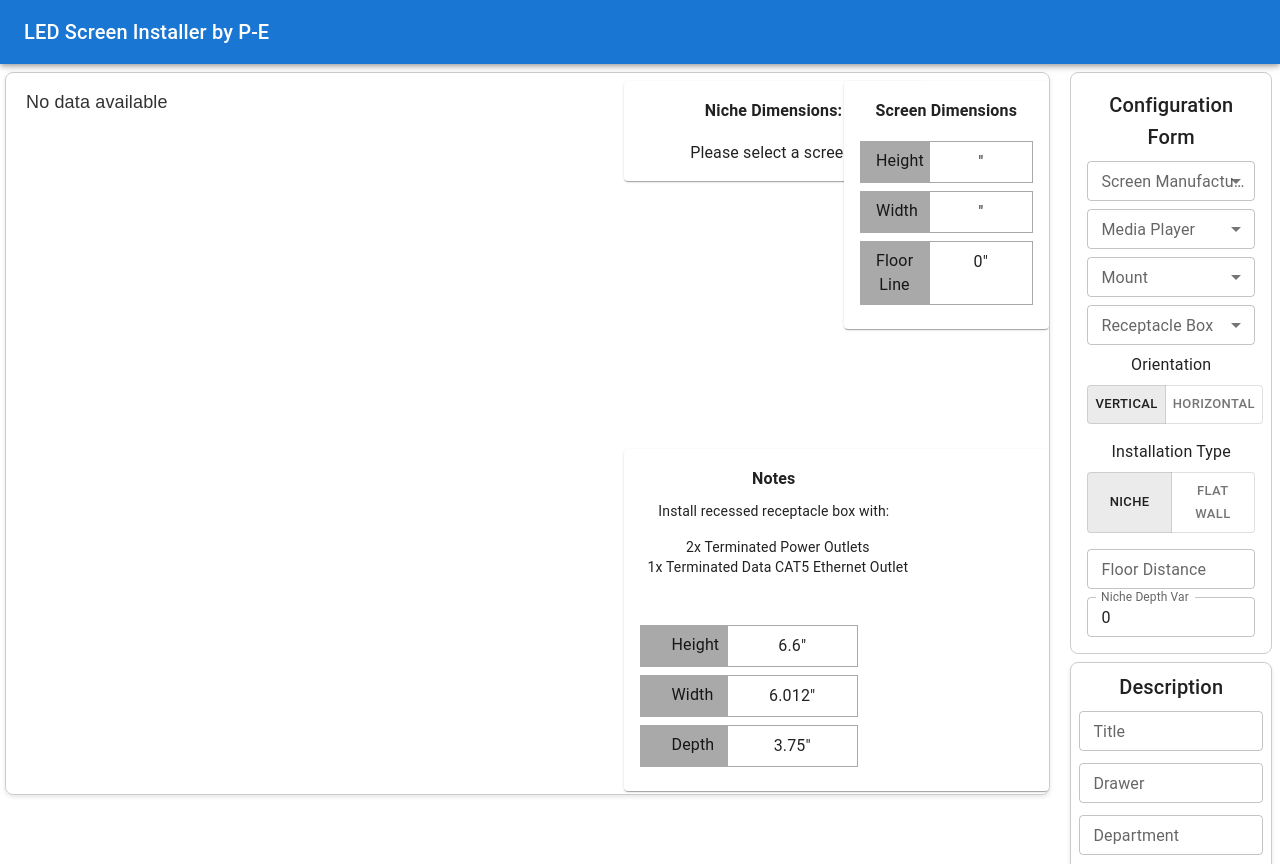
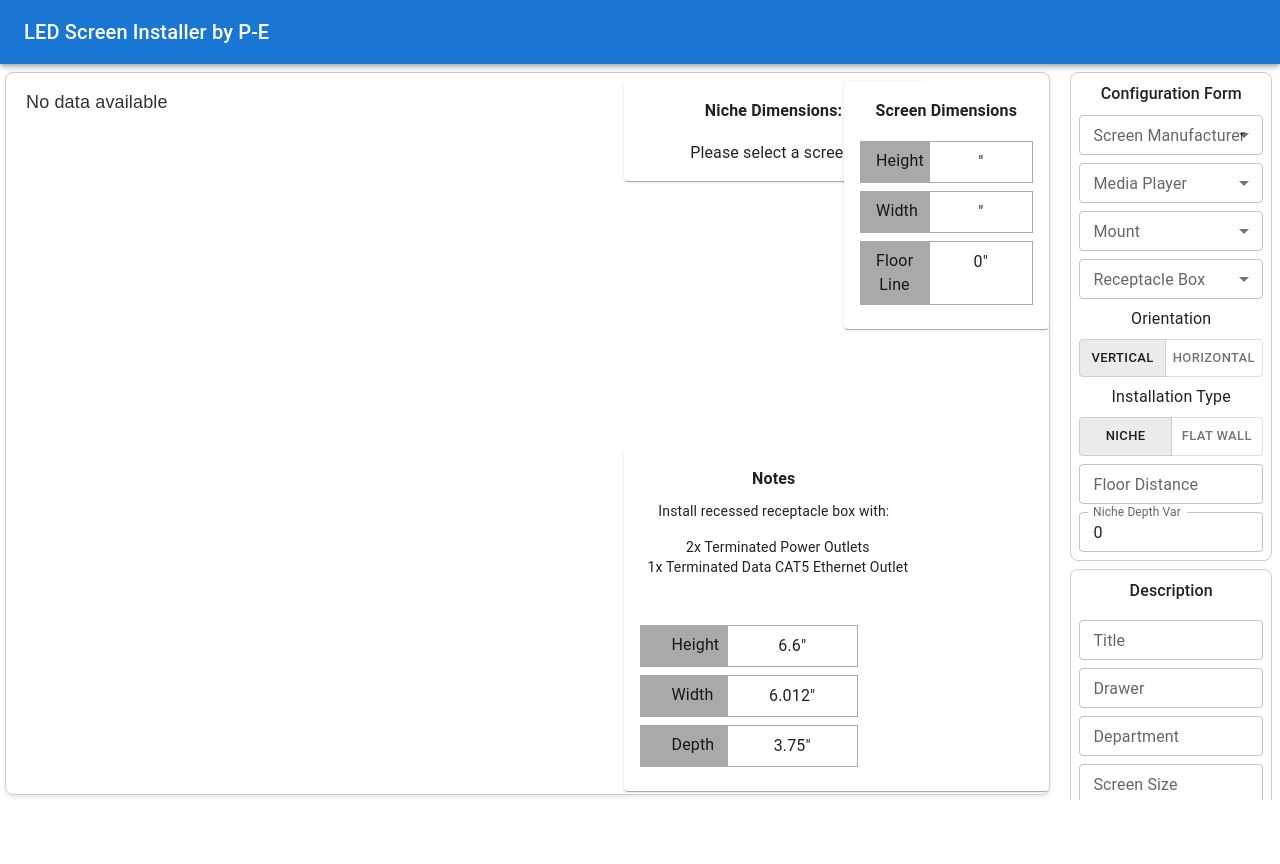
Before and after one commit to Peter-Eloy/ledInstaller, a React (Vite) app: page / in a window 1280 px wide. Before the commit the page ends 800 px from the top, so only its background shows below. Built offline with nearby package versions, Linux system fonts and the light colour scheme.

Commit message:
💄 align align

```diff
--- a/src/components/configuration/index.jsx
+++ b/src/components/configuration/index.jsx
@@ -1,11 +1,8 @@
 import { Box, FormControl, InputLabel, Select, MenuItem, TextField, ToggleButtonGroup, ToggleButton, Typography } from '@mui/material'
-
 import screenMFRData from '../../data/screenMFR.json'
 import mountsData from '../../data/mounts.json'
 import mediaplayerMFRData from '../../data/mediaplayerMFR.json'
 import receptableBoxData from '../../data/receptableBox.json'
-
-// ==============================|| CONFIGURATION ||============================== //
 
 const Configuration = ({ currentConfig, onConfigChange }) => {
     const handleChange = (key, value) => {
@@ -18,12 +15,23 @@ const Configuration = ({ currentConfig, onConfigChange }) => {
     const receptacleBoxes = receptableBoxData.map((box) => box['MFG. PART'])
 
     return (
-        <Box sx={{ p: 2, border: '1px solid #ccc', borderRadius: '8px', mb: 1, width: '100%' }}>
-            <Typography variant='h6' sx={{ mb: 1 }}>
+        <Box
+            sx={{
+                border: '1px solid #ccc',
+                borderRadius: '8px',
+                width: '100%',
+                display: 'grid',
+                gap: 1,
+                p: 1,
+                height: 'fit-content',
+                overflow: 'visible',
+            }}
+        >
+            <Typography variant='h6' sx={{ fontSize: '1rem' }}>
                 Configuration Form
             </Typography>
 
-            <FormControl fullWidth sx={{ mb: 1 }} size='small'>
+            <FormControl fullWidth size='small'>
                 <InputLabel>Screen Manufacturer</InputLabel>
                 <Select value={currentConfig.selectedScreen} onChange={(e) => handleChange('selectedScreen', e.target.value)}>
                     {screenManufacturers.map((manufacturer, index) => (
@@ -34,7 +42,7 @@ const Configuration = ({ currentConfig, onConfigChange }) => {
                 </Select>
             </FormControl>
 
-            <FormControl fullWidth sx={{ mb: 1 }} size='small'>
+            <FormControl fullWidth size='small'>
                 <InputLabel>Media Player</InputLabel>
                 <Select value={currentConfig.selectedMediaPlayer} onChange={(e) => handleChange('selectedMediaPlayer', e.target.value)}>
                     {mediaPlayers.map((part, index) => (
@@ -45,7 +53,7 @@ const Configuration = ({ currentConfig, onConfigChange }) => {
                 </Select>
             </FormControl>
 
-            <FormControl fullWidth sx={{ mb: 1 }} size='small'>
+            <FormControl fullWidth size='small'>
                 <InputLabel>Mount</InputLabel>
                 <Select value={currentConfig.selectedMount} onChange={(e) => handleChange('selectedMount', e.target.value)}>
                     {mounts.map((part, index) => (
@@ -56,7 +64,7 @@ const Configuration = ({ currentConfig, onConfigChange }) => {
                 </Select>
             </FormControl>
 
-            <FormControl fullWidth sx={{ mb: 1 }} size='small'>
+            <FormControl fullWidth size='small'>
                 <InputLabel>Receptacle Box</InputLabel>
                 <Select value={currentConfig.selectedBox} onChange={(e) => handleChange('selectedBox', e.target.value)}>
                     {receptacleBoxes.map((part, index) => (
@@ -67,9 +75,7 @@ const Configuration = ({ currentConfig, onConfigChange }) => {
                 </Select>
             </FormControl>
 
-            <Typography variant='body1' sx={{ mb: 1 }}>
-                Orientation
-            </Typography>
+            <Typography variant='body1'>Orientation</Typography>
             <ToggleButtonGroup
                 value={currentConfig.orientation}
                 exclusive
@@ -81,9 +87,7 @@ const Configuration = ({ currentConfig, onConfigChange }) => {
                 <ToggleButton value='horizontal'>Horizontal</ToggleButton>
             </ToggleButtonGroup>
 
-            <Typography variant='body1' sx={{ mt: 2, mb: 1 }}>
-                Installation Type
-            </Typography>
+            <Typography variant='body1'>Installation Type</Typography>
             <ToggleButtonGroup
                 value={currentConfig.installation}
                 exclusive
@@ -99,7 +103,6 @@ const Configuration = ({ currentConfig, onConfigChange }) => {
                 label='Floor Distance'
                 fullWidth
                 size='small'
-                sx={{ mt: 2, mb: 1 }}
                 value={currentConfig.floorDistance}
                 onChange={(e) => handleChange('floorDistance', e.target.value)}
             />
--- a/src/components/description/index.jsx
+++ b/src/components/description/index.jsx
@@ -17,18 +17,21 @@ const Description = () => {
                 p: 1,
                 border: '1px solid #ccc',
                 borderRadius: '8px',
-                boxShadow: '0 2px 4px rgba(0, 0, 0, 0.1)',
                 width: '100%',
-                marginBottom: 1,
+                display: 'flex',
+                flexDirection: 'column',
+                gap: 1,
             }}
         >
-            <Typography variant='h6'>Description</Typography>
+            <Typography variant='h6' sx={{ fontSize: '1rem', mb: 1 }}>
+                Description
+            </Typography>
 
-            <TextField size='small' label='Title' fullWidth margin='dense' value={title} onChange={(e) => setTitle(e.target.value)} />
-            <TextField size='small' label='Drawer' fullWidth margin='dense' value={drawer} onChange={(e) => setDrawer(e.target.value)} />
-            <TextField size='small' label='Department' fullWidth margin='dense' value={department} onChange={(e) => setDepartment(e.target.value)} />
-            <TextField size='small' label='Screen Size' fullWidth margin='dense' value={screenSize} onChange={(e) => setScreenSize(e.target.value)} />
-            <TextField size='small' label='Date' type='date' fullWidth margin='dense' value={date} onChange={(e) => setDate(e.target.value)} />
+            <TextField size='small' label='Title' fullWidth value={title} onChange={(e) => setTitle(e.target.value)} />
+            <TextField size='small' label='Drawer' fullWidth value={drawer} onChange={(e) => setDrawer(e.target.value)} />
+            <TextField size='small' label='Department' fullWidth value={department} onChange={(e) => setDepartment(e.target.value)} />
+            <TextField size='small' label='Screen Size' fullWidth value={screenSize} onChange={(e) => setScreenSize(e.target.value)} />
+            <TextField size='small' label='Date' type='date' fullWidth value={date} onChange={(e) => setDate(e.target.value)} />
         </Box>
     )
 }
--- a/src/layout/index.jsx
+++ b/src/layout/index.jsx
@@ -1,12 +1,8 @@
 import { useState } from 'react'
-
 import { AppBar, Box, CssBaseline, Drawer, Toolbar, Typography, Button } from '@mui/material'
-
 import Configuration from '../components/configuration'
 import Description from '../components/description'
 import MainComponent from '../components/maincomponent'
-
-// ==============================|| LAYOUT ||============================== //
 
 const Layout = () => {
     const drawerWidth = `calc(17vw)`
@@ -27,17 +23,32 @@ const Layout = () => {
     }
 
     const drawer = (
-        <Box display='flex' flexDirection='column' height='100%' p={1}>
-            <Configuration currentConfig={currentConfig} onConfigChange={handleConfigChange} />
-            <Description />
-            <Button variant='contained' color='primary' fullWidth>
-                Download PDF
-            </Button>
+        <Box
+            sx={{
+                height: 'calc(100vh - 64px)',
+                p: 1,
+                display: 'grid',
+                gridTemplateRows: 'auto auto auto',
+                gap: 1,
+                overflow: 'hidden',
+            }}
+        >
+            <Box>
+                <Configuration currentConfig={currentConfig} onConfigChange={handleConfigChange} />
+            </Box>
+            <Box>
+                <Description />
+            </Box>
+            <Box>
+                <Button variant='contained' color='primary' fullWidth>
+                    Download PDF
+                </Button>
+            </Box>
         </Box>
     )
 
     return (
-        <Box sx={{ display: 'flex' }}>
+        <Box sx={{ display: 'flex', height: '100vh', overflow: 'hidden' }}>
             <CssBaseline />
             <AppBar position='fixed' sx={{ zIndex: (theme) => theme.zIndex.drawer + 1 }}>
                 <Toolbar>
@@ -53,11 +64,15 @@ const Layout = () => {
                 variant='permanent'
                 anchor='right'
                 sx={{
+                    width: drawerWidth,
+                    flexShrink: 0,
                     '& .MuiDrawer-paper': {
+                        width: drawerWidth,
                         boxSizing: 'border-box',
-                        width: drawerWidth,
                         borderLeft: 'none',
-                        marginTop: 8,
+                        marginTop: '64px',
+                        height: `calc(100vh - 64px)`,
+                        overflow: 'hidden',
                     },
                 }}
                 open
```
